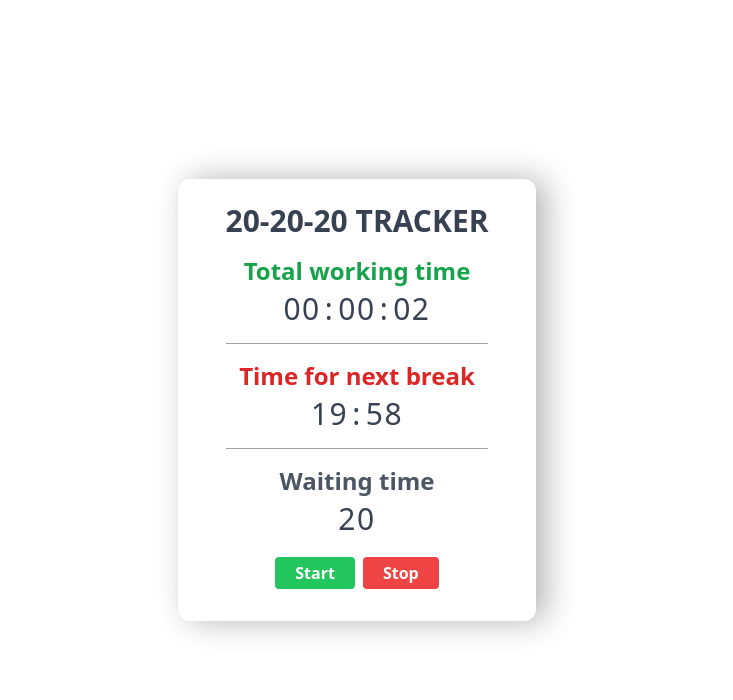
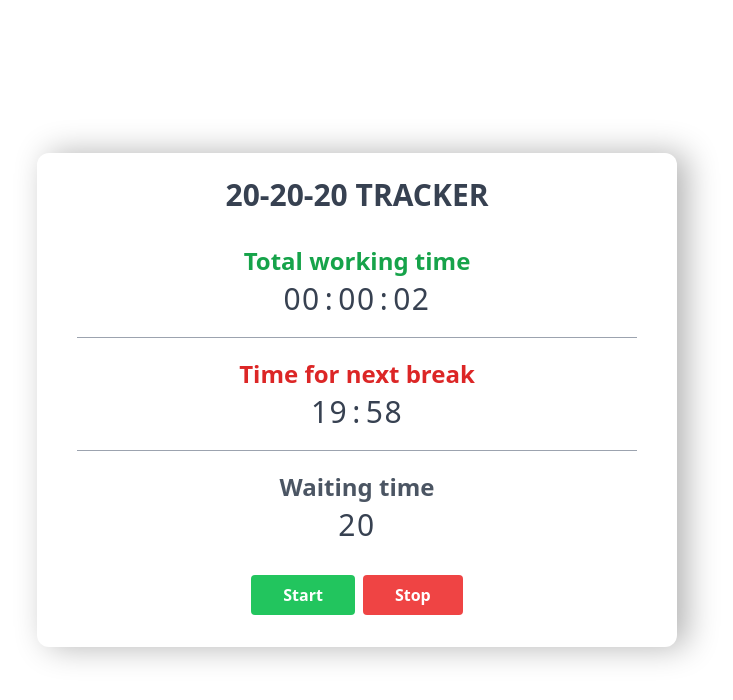
Before and after one commit to methupaPerera/20-20-20-timer, a plain HTML site: page index.html in a window 1280 px wide. Both pictures are taken after a click on the button "Start". Shown: the whole page, without its empty margins (283-1016 px from the left). Drawn offline with nearby package versions, Linux system fonts and the light colour scheme.

Commit message:
Reorganized the code.

```diff
--- a/app.js
+++ /dev/null
@@ -1,106 +0,0 @@
-const audio = document.getElementById("beep-sound");
-const start = document.getElementById("start");
-const stoper = document.getElementById("stop");
-
-let isStart = false;
-
-start.onclick = () => (isStart = true);
-stoper.onclick = () => (isStart = false);
-
-let secs = 0;
-let mins = 0;
-let hours = 0;
-
-const startWorkingTime = () => {
-    const items = document.querySelectorAll("#working-time span");
-
-    secs += 1;
-
-    if (secs === 60) {
-        secs = 0;
-        mins += 1;
-    }
-
-    if (mins === 60) {
-        mins = 0;
-        hours += 1;
-    }
-
-    items[2].innerHTML = secs < 10 ? "0" + secs : secs;
-    items[1].innerHTML = mins < 10 ? "0" + mins : mins;
-    items[0].innerHTML = hours < 10 ? "0" + hours : hours;
-};
-
-// ----------------------------------------------------------------
-
-let remainMins = 20;
-let remainSecs = 0;
-let waitingSecs = 20;
-
-let playCount = 0;
-
-const getNextBreak = () => {
-    if (remainMins === 0 && remainSecs === 2) {
-        if (playCount < 1) {
-            playCount++;
-        }
-    }
-
-    if (remainMins === 0 && remainSecs === 0) {
-        return true;
-    }
-
-    const items = document.querySelectorAll("#next-break span");
-
-    if (remainSecs === 0) {
-        remainSecs = 60;
-        remainMins -= 1;
-    }
-
-    remainSecs -= 1;
-
-    items[1].innerHTML = remainSecs < 10 ? "0" + remainSecs : remainSecs;
-    items[0].innerHTML = remainMins < 10 ? "0" + remainMins : remainMins;
-
-    return false;
-};
-
-// ----------------------------------------------------------------
-
-const startWaiting = (isWait) => {
-    const items = document.querySelectorAll("#waiting span");
-    if (!isWait) {
-        items[0].innerHTML = waitingSecs < 10 ? "0" + waitingSecs : waitingSecs;
-        return;
-    }
-
-    if (playCount === 1) {
-        playCount++;
-        audio.play();
-    }
-
-    waitingSecs -= 1;
-
-    items[0].innerHTML = waitingSecs < 10 ? "0" + waitingSecs : waitingSecs;
-};
-
-// ----------------------------------------------------------------
-
-setInterval(() => {
-    if (!isStart) {
-        return;
-    }
-
-    startWorkingTime();
-
-    if (waitingSecs === 0) {
-        waitingSecs = 20;
-        remainSecs = 60;
-        remainMins = 19;
-        audio.play();
-        playCount--;
-    }
-
-    const isWait = getNextBreak();
-    startWaiting(isWait);
-}, 1000);
--- a/index.html
+++ b/index.html
@@ -5,46 +5,57 @@
     <meta charset="UTF-8">
     <meta name="viewport" content="width=device-width, initial-scale=1.0">
     <title>20-20-20 Screen time rule tracker for developers.</title>
+
+    <!-- Tailwind CSS CDN -->
     <script src="https://cdn.tailwindcss.com"></script>
 </head>
 
-<body class="text-gray-700 flex h-[100vh] items-center">
-    <div class="mx-auto px-12 py-6 text-center rounded-xl shadow-[10px_0_2rem_#b3b3b3]">
+<body class="h-[100vh] flex items-center text-gray-700">
+
+    <!-- Main Container -->
+    <div class="w-11/12 sm:w-3/4 md:w-1/2 mx-auto pt-6 pb-8 flex flex-col gap-8 text-center shadow-[10px_0_2rem_#b3b3b3] rounded-xl">
+
+        <!-- Heading -->
         <h1 class="text-center font-bold text-3xl uppercase">20-20-20 Tracker</h1>
 
-        <div class="border-b border-gray-400 py-4">
-            <h3 class="font-bold text-2xl mb-1 text-green-600">Total working time</h3>
+        <!-- Main area -->
+        <div class="px-10 flex flex-col gap-5">
+            <div>
+                <h3 class="mb-1 font-bold text-2xl text-green-600">Total working time</h3>
                 <div id="working-time" class="flex justify-center tracking-wider text-3xl gap-1">
                     <span>00</span> : <span>00</span> : <span>00</span>
                 </div>
             </div>
 
-        <div class="border-b border-gray-400 py-4">
-            <h3 class="font-bold text-2xl mb-1 text-red-600">Time for next break</h3>
+            <div class="py-5 border-y border-gray-400">
+                <h3 class="mb-1 font-bold text-2xl text-red-600">Time for next break</h3>
                 <div id="next-break" class="flex justify-center tracking-wider text-3xl gap-1">
                     <span>20</span> : <span>00</span>
                 </div>
             </div>
 
-        <div class="py-4">
-            <h3 class="font-bold text-2xl mb-1 text-gray-600">Waiting time</h3>
-            <div id="waiting" class="flex justify-center tracking-wider text-3xl gap-1">
+            <div>
+                <h3 class="mb-1 font-bold text-2xl text-gray-600">Waiting time</h3>
+                <div id="waiting" class="tracking-wider text-3xl">
                     <span>20</span>
                 </div>
             </div>
-
-        <div class="flex gap-2 justify-center pb-2 pt-1">
-            <button id="start"
-                class="bg-green-500 text-white font-bold py-1 px-5 hover:bg-green-600 rounded">Start</button>
-            <button id="stop" class="bg-red-500 text-white font-bold py-1 px-5 hover:bg-red-600 rounded">Stop</button>
-        </div>
         </div>
 
+        <!-- Buttons -->
+        <div class="flex gap-2 justify-center">
+            <button id="start" class="bg-green-500 text-white font-bold py-2 px-8 hover:bg-green-600 rounded">Start</button>
+            <button id="stop" class="bg-red-500 text-white font-bold py-2 px-8 hover:bg-red-600 rounded">Stop</button>
+        </div>
+
+    </div>
+
+    <!-- Beep sound -->
     <audio id="beep-sound" preload="auto">
-        <source src="beep.mp3" type="audio/mp3">
+        <source src="assets/beep.mp3" type="audio/mp3">
     </audio>
 
-    <script src="app.js"></script>
+    <script src="main.js"></script>
 </body>
 
 </html>
--- /dev/null
+++ b/main.js
@@ -0,0 +1,109 @@
+const audio = document.getElementById("beep-sound"); // Audio element
+const start = document.getElementById("start"); // Start button
+const stoper = document.getElementById("stop"); // Stop button
+
+let isStart = false; // Used to start and stop the app
+
+start.onclick = () => (isStart = true);
+stoper.onclick = () => (isStart = false);
+
+let SECS = 0;
+let MINS = 0;
+let HOURS = 0;
+
+const startWorkingTime = () => {
+    const items = document.querySelectorAll("#working-time span");
+
+    SECS += 1;
+
+    // Handles seconds and minutes
+    if (SECS === 60) {
+        SECS = 0;
+        MINS += 1;
+    }
+
+    // Handles minutes and hours
+    if (MINS === 60) {
+        MINS = 0;
+        HOURS += 1;
+    }
+
+    items[2].innerHTML = SECS < 10 ? "0" + SECS : SECS;
+    items[1].innerHTML = MINS < 10 ? "0" + MINS : MINS;
+    items[0].innerHTML = HOURS < 10 ? "0" + HOURS : HOURS;
+};
+
+// ------------------------------------------------------------------
+
+let REMAIN_SECS = 0;
+let WAITING_SECS = 20;
+let REMAIN_MINS = 20;
+
+let playCount = 0; // Handles the sound
+
+const getNextBreak = () => {
+    if (REMAIN_MINS === 0 && REMAIN_SECS === 2) {
+        if (playCount < 1) {
+            playCount++;
+        }
+    }
+
+    if (REMAIN_MINS === 0 && REMAIN_SECS === 0) {
+        return true;
+    }
+
+    const items = document.querySelectorAll("#next-break span");
+
+    if (REMAIN_SECS === 0) {
+        REMAIN_SECS = 60;
+        REMAIN_MINS -= 1;
+    }
+
+    REMAIN_SECS -= 1;
+
+    items[1].innerHTML = REMAIN_SECS < 10 ? "0" + REMAIN_SECS : REMAIN_SECS;
+    items[0].innerHTML = REMAIN_MINS < 10 ? "0" + REMAIN_MINS : REMAIN_MINS;
+
+    return false;
+};
+
+// ------------------------------------------------------------------
+
+const startWaiting = (isWait) => {
+    const items = document.querySelectorAll("#waiting span");
+
+    if (!isWait) {
+        items[0].innerHTML = WAITING_SECS;
+        return;
+    }
+
+    if (playCount === 1) {
+        playCount++;
+        audio.play();
+    }
+
+    WAITING_SECS -= 1;
+
+    items[0].innerHTML = WAITING_SECS < 10 ? "0" + WAITING_SECS : WAITING_SECS;
+};
+
+// Starting point of the app ----------------------------------------
+
+setInterval(() => {
+    if (!isStart) return;
+
+    startWorkingTime();
+
+    if (WAITING_SECS === 0) {
+        WAITING_SECS = 20;
+        REMAIN_SECS = 60;
+        REMAIN_MINS = 19;
+
+        audio.play();
+        playCount--;
+    }
+
+    const isWait = getNextBreak();
+
+    startWaiting(isWait);
+}, 1000);
```
Also changed, not shown: 2 other files. Lines whose indentation alone changed are shown as unchanged.
